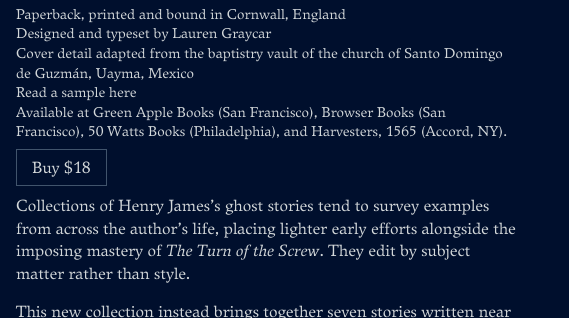
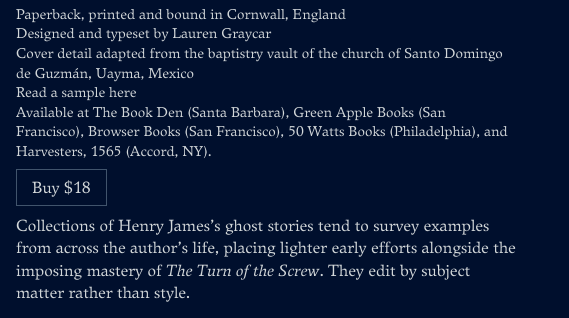
Before and after one commit to williampan/dancingstarpress, an Eleventy site: page index.md in a window 1280 px wide. Shown: the part 200-518 px from the top of the page, 294-863 px from the left. Built offline with nearby package versions, Linux system fonts and the light colour scheme; Eleventy itself is replaced by a stand-in of ours; files that its build step writes are made by us from their sources.

Commit message:
add another stockist!

```diff
--- a/index.md
+++ b/index.md
@@ -12,7 +12,7 @@ details: >
     <p>Designed and typeset by <a href="http://kima.us/" target="_blank">Lauren Graycar</a></p>
     <p>Cover detail adapted from the baptistry vault of the church of Santo Domingo de Guzmán, Uayma, Mexico</p>
     <p><a href="/files/James_Preview.pdf" target="_blank">Read a sample here</a></p>
-    <p>Available at <a href="https://greenapplebooks.com/">Green Apple Books (San Francisco)</a>, Browser Books (San Francisco), <a href="https://50wattsbooks.com/">50 Watts Books (Philadelphia)</a>, and <a href="https://maps.app.goo.gl/YRPmMQ8HXwHr4oXw6">Harvesters, 1565 (Accord, NY)</a>.</p>
+    <p>Available at <a href="https://www.bookden.com/">The Book Den (Santa Barbara)</a>, <a href="https://greenapplebooks.com/">Green Apple Books (San Francisco)</a>, Browser Books (San Francisco), <a href="https://50wattsbooks.com/">50 Watts Books (Philadelphia)</a>, and <a href="https://maps.app.goo.gl/YRPmMQ8HXwHr4oXw6">Harvesters, 1565 (Accord, NY)</a>.</p>
 buy-link: https://buy.stripe.com/3csfZh7Zj5FK4GA144
 price: $18
 ---
```
Also changed, not shown: _includes/about.html (+1 -0 lines).
